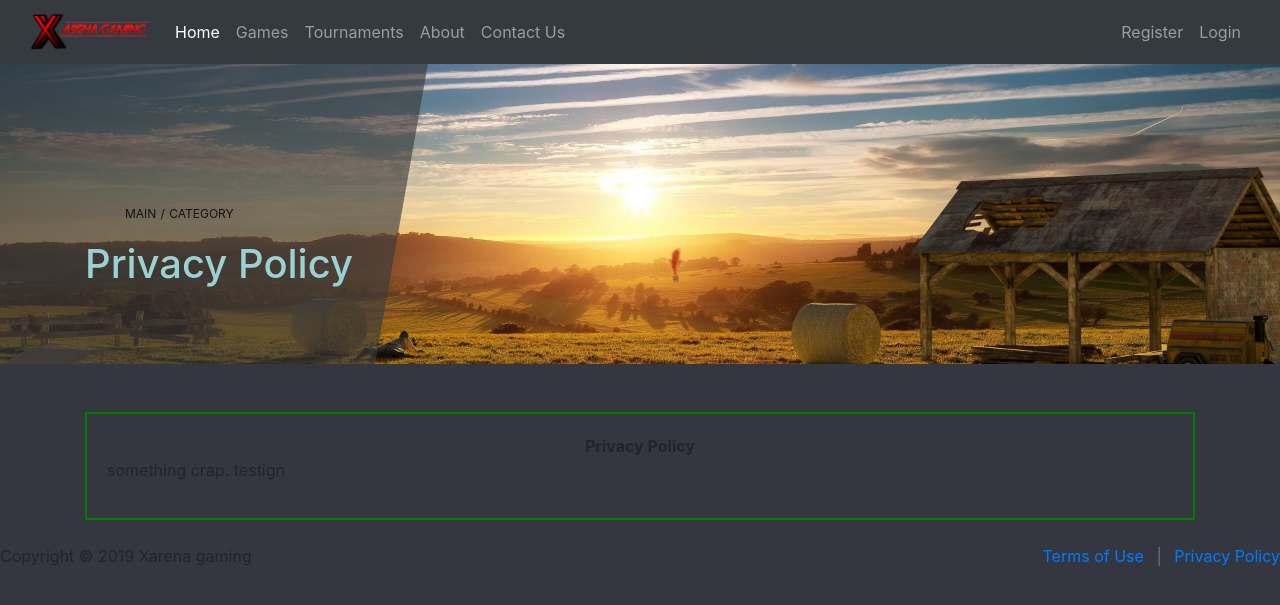
After one commit to hardfau18/Xarena, a Django app: template templates/privacy_policy.html in a window 1280 px wide. The commit adds this page. Shown: the top 605 px of the page. Run offline with Django 3.2, Linux system fonts and the light colour scheme; the template is opened without the code that fills it, so the values that code supplies are empty; some libraries are stand-ins or nearby versions.

Commit message:
added terms and conditions and privacy policy

```diff
--- a/Xarena/urls.py
+++ b/Xarena/urls.py
@@ -23,7 +23,9 @@ urlpatterns = [
     path('admin/', admin.site.urls),
     path("accounts/", include("accounts.urls")),
     path("tournaments/", include("tourney.urls")),
-    path("", views.index, name = "index" )
+    path("", views.index, name = "index" ),
+    path("t&c/", views.t_and_c, name="t_and_c"),
+    path("privay-policy/", views.privacy_policy, name="privacy_policy")
 ]
 
 if settings.DEBUG:
--- a/templates/base.html
+++ b/templates/base.html
@@ -94,9 +94,9 @@
             <p>Copyright © 2019 Xarena gaming</p>
         </div>
         <div class="col-md-6 text-md-right">
-            <a href="#" >Terms of Use</a>
+            <a href="{%url 't_and_c'%}" >Terms of Use</a>
             <span class="text-muted mx-2">|</span>
-            <a href="#" >Privacy Policy</a>
+            <a href="{% url 'privacy_policy'%}" >Privacy Policy</a>
         </div>
 
     </div>
--- /dev/null
+++ b/templates/privacy_policy.html
@@ -0,0 +1,17 @@
+{% extends 'base.html' %}
+{% block head %}
+
+<h1> Privacy Policy</h1>
+
+{% endblock %}
+
+{%block content %}
+<div style="border: 2px solid green; padding: 20px;">
+    <center><strong>Privacy Policy</strong></center>
+    <p>
+        something
+        crap.
+        testign
+    </p>
+</div>
+{% endblock%}
```
Also changed, not shown: Xarena/views.py (+7 -0 lines), templates/t&c.html (added, +17 -0 lines).
